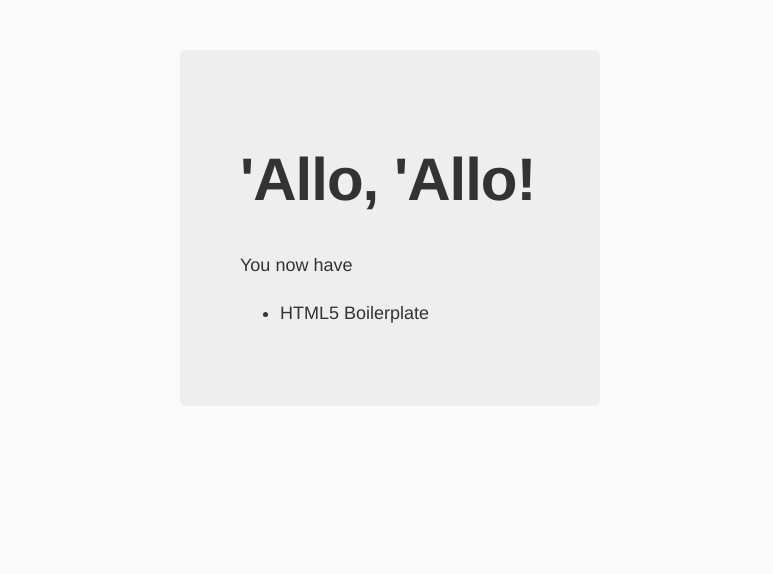
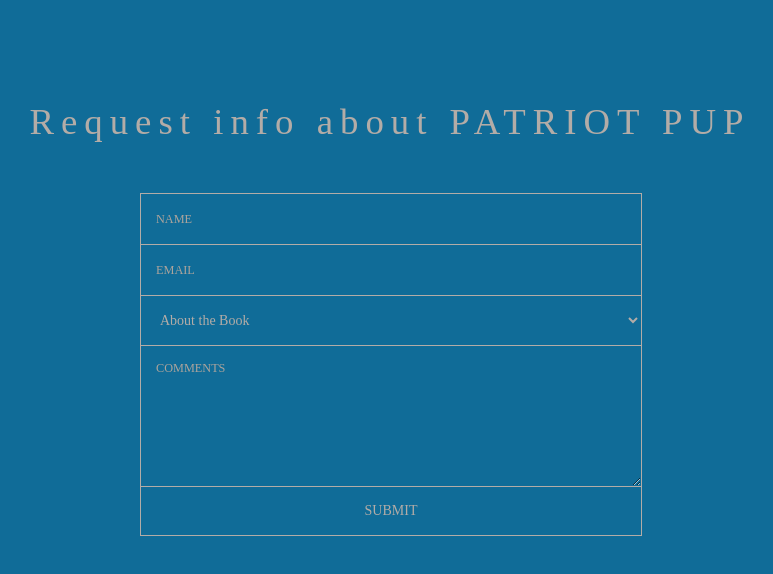
Before and after one commit to jmanock/email-form, a website: page app/index.html in a window 1280 px wide. Shown: the whole page, without its empty margins (250-1023 px from the left). Drawn offline with Linux system fonts and the light colour scheme; files that its build step writes are made by us from their sources; a web font is replaced by a local one.

Commit message:
finally looking better

```diff
--- a/app/index.html
+++ b/app/index.html
@@ -6,7 +6,8 @@
     <meta name="viewport" content="width=device-width, initial-scale=1">
     <title>email form</title>
 
-    <link rel="apple-touch-icon" href="apple-touch-icon.png">
+    <link href='https://fonts.googleapis.com/css?family=Love+Ya+Like+A+Sister' rel='stylesheet'>
+
     <!-- Place favicon.ico in the root directory -->
 
     <!-- build:css styles/vendor.css -->
@@ -15,23 +16,182 @@
     <!-- endbuild -->
 
     <!-- build:css styles/main.css -->
-    <link rel="stylesheet" href="styles/main.css">
+
     <!-- endbuild -->
-
+    <style media="screen">
+      input::-webkit-input-placeholder, textarea::-webkit-input-placeholder{
+        color:#aca49c;
+      }
+      input:focus::-webkit-input-placeholder, textarea:focus::-webkit-input-placeholder{
+        color:#bbb5af;
+      }
+      input::-moz-placeholder, textarea:-moz-placeholder{
+        color:#aca49c;
+        font-size:.875em;
+      }
+      input:focus::-moz-placeholder, textarea:focus::-moz-placeholder{
+        color:#bbb5af;
+      }
+      input::placeholder, textarea::placeholder{
+        color:#aca49c;
+        font-size:.875em;
+      }
+      input:focus::placeholder, textarea:focus::placeholder{
+        color:#bbb5af;
+      }
+      input::-ms-placeholder, textarea::-ms-placeholder{
+        color:#aca49c;
+        font-size:.875em;
+      }
+      input:focus::-ms-placeholder, textarea:focus::-ms-placeholder{
+        color:#bbb5af;
+      }
+      input:hover::-webkit-input-placeholder, textarea:hover::-webkit-input-placeholder{
+        color:#e2dedb;
+        font-size:.875em;
+      }
+      input:focus::-ms-placeholder, textarea:focus::-ms-placeholder{
+        color:#bbb5af;
+      }
+      input:hover::-webkit-input-placeholder, textarea:hover::-webkit-input-placeholder{
+        color:#e2dedb;
+        font-size:.875em;
+      }
+      input:hover:focus::-webkit-input-placeholder, textarea:hover:focus::-webkit-input-placeholder{
+        color:#cbc6c1;
+      }
+      input:hover::-moz-placeholder, textarea:hover::-moz-placeholder{
+        color:#e2dedb;
+        font-size:.875em;
+      }
+      input:hover:focus::-moz-placeholder, textarea:hover:focus::-moz-placeholder{
+        color:#cbc6c1;
+      }
+      input:hover::placeholder, textarea:hover::placeholder{
+        color:#e2dedb;
+        font-size:.875em;
+      }
+      input:hover:focus::placeholder, textarea:hover:focus::placeholder{
+        color:#cbc6c1;
+      }
+      input:hover::placeholder, textarea:hover::placeholder{
+        color:#e2dedb;
+        font-size:.875em;
+      }
+      input:hover:focus::-ms-placeholder, textarea:hover:focus:-ms-placeholder{
+        color:#cbc6c1;
+      }
+      body{
+        font-family:'love ya like a sister';
+        background:#106c98;
+        color:#b3aca7;
+      }
+      header{
+        position:relative;
+        margin:100px 0 25px 0;
+        font-size:2.3em;
+        text-align:center;
+        letter-spacing:7px;
+      }
+      #gform{
+        position:relative;
+        width:500px;
+        margin:50px auto 100px auto;
+        font-family:'love ya like a sister';
+      }
+      input{
+        width:470px;
+      }
+      select{
+        width:502px;
+        border-radius:none;
+      }
+      textarea{
+        width:470px;
+      }
+      input, select{
+        font-size:.875em;
+        font-family:'love ya like a sister';
+        height:50px;
+        padding:0px 15px 0px 15px;
+        background:transparent;
+        outline:none;
+        color:#b3aca7;
+        border:solid 1px #b3aca7;
+        border-bottom:none;
+        transition:all .5s ease-in-out;
+        -webkit-transition:all .5s ease-in-out;
+        -ms-transition:all .5s ease-in-out;
+        -moz-transition:all .5s ease-in-out;
+      }
+      input:hover, select:hover{
+        background:#28aae8;
+        color:#e2dedb;
+      }
+      textarea{
+        height:110px;
+        max-height:110px;
+        padding:15px;
+        background:transparent;
+        outline:none;
+        color:#b3aca7;
+        font-size:.875em;
+        font-family:'love ya like a sister';
+        border:solid 1px #b3aca7;
+        transition:all .5s ease-in-out;
+        -webkit-transition:all .5s ease-in-out;
+        -ms-transition:all .5s ease-in-out;
+        -moz-transition:all .5s ease-in-out;
+      }
+      textarea:hover{
+        background:#28aae8;
+        color:#e2dedb;
+      }
+      #submit{
+        width:502px;
+        padding:0;
+        margin:-5px 0px -5px 0px;
+        font-size:.875em;
+        color:#b3aca7;
+        outline:none;
+        border:solid 1px #b3aca7;
+        cursor:pointer;
+        border-top:none;
+        text-align:center;
+      }
+      #submit:hover{
+        color:#e2dedb;
+      }
+    </style>
   </head>
   <body>
     <!--[if IE]>
       <p class="browserupgrade">You are using an <strong>outdated</strong> browser. Please <a href="http://browsehappy.com/">upgrade your browser</a> to improve your experience.</p>
     <![endif]-->
+    <header>
+      Request info about PATRIOT PUP
+    </header>
+    <div class="container">
+      <form id='gform' method='POST' action='https://script.google.com/macros/s/AKfycbyRPV2MzGSeEkYjvBzh-HTLB1bHOx2cvxVy3ZYgi7c5IK1d2w/exec'>
+        <input type='text' id='name' name='name' placeholder='NAME'>
+        <input type='email' id='email' name='email' required placeholder='EMAIL'>
+        <span id='email-invalid' style='display:none'>Must be a valid email address</span>
+        <select name='info'>
+          <option value='About_the_Book'>About the Book</option>
+          <option value='About_the_Author'>About the Author</option>
+          <option value='Speaking'>Speaking</option>
+          <option value='Sponsor'>Sponsor</option>
+        </select>
+        <textarea id='message' type='text' placeholder='COMMENTS' name='message'></textarea>
+        <input type="submit" name="submit" value="SUBMIT" id='submit'>
+      </form>
+    </div>
+    <div style='display:none;' id='thankyou_message'>
+      <h2><em>Thanks</em> for contacting us! We will get back to you soon!</h2>
+    </div>
+    <script type="text/javascript">
 
-    <div class="hero-unit">
-      <h1>'Allo, 'Allo!</h1>
-      <p>You now have</p>
-      <ul>
-        <li>HTML5 Boilerplate</li>
-      </ul>
-    </div>
-
+    </script>
     <!-- Google Analytics: change UA-XXXXX-X to be your site's ID. -->
     <script>
       (function(b,o,i,l,e,r){b.GoogleAnalyticsObject=l;b[l]||(b[l]=
@@ -48,7 +208,7 @@
     <!-- endbuild -->
 
     <!-- build:js scripts/main.js -->
-    <script src="scripts/main.js"></script>
+
     <!-- endbuild -->
   </body>
 </html>
```
